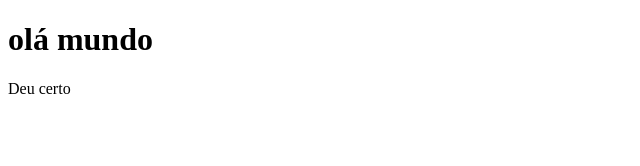
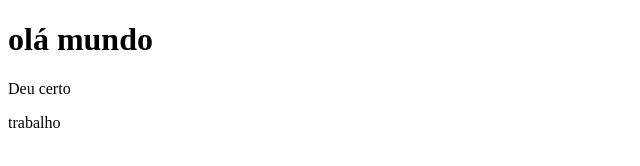
Before and after one commit to JeffersonToledo/siteTeste, a plain HTML site: page index.html in a window 1280 px wide. Shown: the full height of the page, 0-640 px from the left. Drawn offline with Linux system fonts and the light colour scheme.

Commit message:
trabalhoDavi

```diff
--- a/index.html
+++ b/index.html
@@ -9,5 +9,6 @@
 <body>
     <h1>olá mundo</h1>
     <p>Deu certo</p>
+    <p>trabalho </p>
 </body>
 </html>
```
